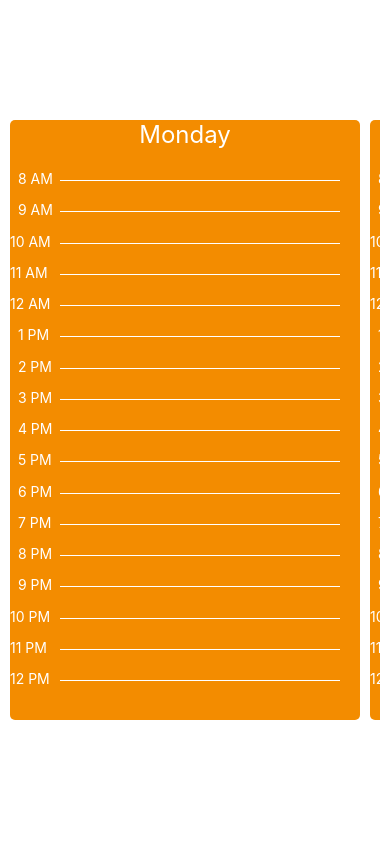
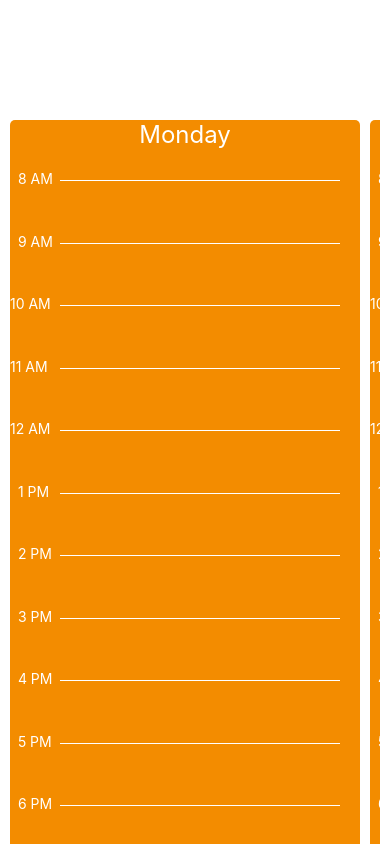
Before and after one commit to calvin-cs262-fall2022-teamH/Client, a React Native app: screen / in a window 390 px wide. Built offline with nearby package versions, Linux system fonts and the light colour scheme.

Commit message:
Vertical space between hLines

```diff
--- a/App.js
+++ b/App.js
@@ -35,8 +35,8 @@ function renderGrid(item) {
   for (let i = 0; i <= 16; i += 1) {
     // timeView.push(<Text style={{ position: 'absolute', color: "white", marginTop: i * 20 + 30 }}>{times[i]}</Text>);     //  writes times
     // lineView.push(<View style={{ position: 'absolute' }}>{hLine(280, 50, i * 20 + 40, "white", 1)}</View>)               //  draws horiz lines
-    timeView.push(<Text style={{ position: 'absolute', color: "white", marginTop: i * heightPiece + 50 }}>{times[i]}</Text>);     //  writes times
-    lineView.push(<View style={{ position: 'absolute' }}>{hLine(280, 50, i * heightPiece + 60, "white", 1)}</View>)               //  draws horiz lines
+    timeView.push(<Text style={{ position: 'absolute', color: "white", marginTop: i * 2 * heightPiece + 50 }}>{times[i]}</Text>);     //  writes times
+    lineView.push(<View style={{ position: 'absolute' }}>{hLine(280, 50, i * 2 * heightPiece + 60, "white", 1)}</View>)               //  draws horiz lines
   }
   return <View>
     <Text style={{ textAlign: "center", fontSize: 24, color: "white" }}>{item}</Text>
@@ -46,7 +46,7 @@ function renderGrid(item) {
 
 const Listitem = ({ item }) => {
   return (
-    <View style={{ height: schedHeight, width: schedWidth, backgroundColor: primary, borderRadius: 5 }}>
+    <View style={{ height: window.innerHeight, width: schedWidth, backgroundColor: primary, borderRadius: 5 }}>
       {renderGrid(item)}
     </View>
   );
```
